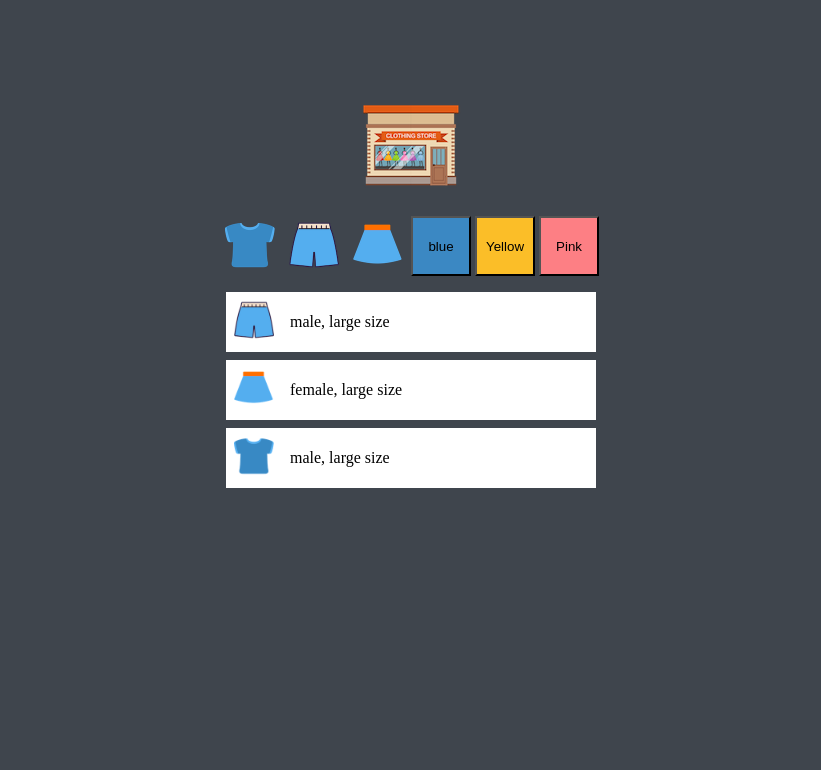
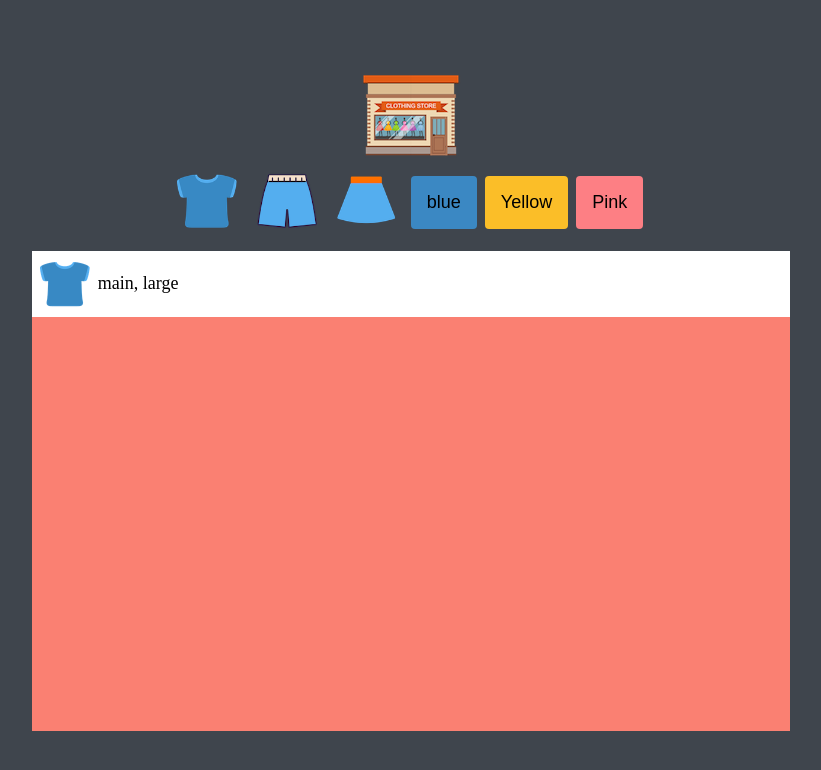
Before and after one commit to eyjs/mini-shopping-mall, a plain HTML site: page index.html in a window 1280 px wide. Shown: the whole page, without its empty margins (229-1050 px from the left). Drawn offline with Linux system fonts and the light colour scheme.

Commit message:
html,css 리팩토링

```diff
--- a/index.html
+++ b/index.html
@@ -8,32 +8,30 @@
     <script src="src/main.js" defer></script>
   </head>
   <body>
-    <header class="logo">
-      <img class="logo__img" src="/img/logo.png" alt="" />
-    </header>
-    <nav class="filter">
-      <button><img src="img/blue_t.png" alt="" /></button>
-      <button><img src="img/blue_p.png" alt="" /></button>
-      <button><img src="img/blue_s.png" alt="" /></button>
-      <button>blue</button>
-      <button>Yellow</button>
-      <button>Pink</button>
-    </nav>
-    <section class="item">
-      <ul class="list">
-        <li class="item-box">
-          <div class="image"><img src="img/blue_p.png" alt="" /></div>
-          <div class="name"><span>male, large size</span></div>
-        </li>
-        <li class="item-box">
-          <div class="image"><img src="img/blue_s.png" alt="" /></div>
-          <div class="name"><span>female, large size</span></div>
-        </li>
-        <li class="item-box">
-          <div class="image"><img src="img/blue_t.png" alt="" /></div>
-          <div class="name"><span>male, large size</span></div>
-        </li>
-      </ul>
-    </section>
+    <!-- logo -->
+    <img class="logo" src="/img/logo.png" alt="Logo" />
+    <!-- Buttons -->
+    <div class="buttons">
+      <button class="btn">
+        <img src="img/blue_t.png" alt="" class="imgBtn" />
+      </button>
+      <button class="btn">
+        <img src="img/blue_p.png" alt="" class="imgBtn" />
+      </button>
+      <button class="btn">
+        <img src="img/blue_s.png" alt="" class="imgBtn" />
+      </button>
+      <button class="btn colorBtn blue">blue</button>
+      <button class="btn colorBtn yellow">Yellow</button>
+      <button class="btn colorBtn pink">Pink</button>
+    </div>
+
+    <!-- Items -->
+    <ul class="items">
+      <li class="item">
+        <img src="img/blue_t.png" alt="tshirt" class="item__thumbnail" />
+        <span class="item__description">main, large</span>
+      </li>
+    </ul>
   </body>
 </html>
--- a/style.css
+++ b/style.css
@@ -7,8 +7,15 @@
   --color-pink: #fd7f84;
   --color-light-grey: #dfdfdf;
 
-  /* padding */
-  --padding-size: 16px;
+  /* size */
+  --base-space: 8px;
+  --size-button: 60px;
+  --size-border: 4px;
+  --size-thumbnail: 50px;
+  --font-size: 18px;
+
+  /* animation */
+  --size--annimation-duration: 300ms;
 }
 
 * {
@@ -16,76 +23,83 @@
 }
 
 body {
+  height: 100vh;
   background-color: var(--color-black);
-  margin: 0;
-  padding: 0;
-  position: relative;
-  top: 100px;
+  display: flex;
+  flex-direction: column;
+  justify-content: center;
+  align-items: center;
 }
 
 .logo {
-  display: flex;
-  justify-content: center;
-  margin-bottom: calc(var(--padding-size));
+  cursor: pointer;
+  transition: transform var(--size--annimation-duration) ease;
 }
 
-.filter {
+.buttons {
   display: flex;
-  justify-content: center;
+  align-items: center;
 }
 
-.filter button {
-  width: 60px;
-  height: 60px;
-  margin-right: calc(var(--padding-size) / 4);
+.btn {
+  background-color: transparent;
+  border: none;
+  outline: none;
+  cursor: pointer;
+  transition: transform var(--size--annimation-duration) ease;
+  margin-right: var(--base-space);
 }
 
-.filter button:nth-child(-n + 3) {
-  background: none;
-  border: none;
+.logo:hover,
+.btn:hover {
+  transform: scale(1.2);
 }
-.filter button:nth-child(4) {
+
+.imgBtn {
+  width: var(--size-button);
+  height: var(--size-button);
+}
+
+.colorBtn {
+  font-size: var(--font-size);
+  padding: calc(var(--base-space) * 2);
+  border-radius: var(--size-border);
+}
+
+.blue {
   background-color: var(--color-blue);
 }
-.filter button:nth-child(5) {
+
+.yellow {
   background-color: var(--color-yellow);
 }
-.filter button:nth-child(6) {
+.pink {
   background-color: var(--color-pink);
 }
 
-.filter button:hover {
-  transform: scale(1.2);
-}
-.filter img {
-  width: 50px;
-  height: 50px;
-  object-fit: cover;
+.items {
+  background-color: salmon;
+  width: 60%;
+  height: 60%;
+  list-style: none;
+  padding-left: 0px;
+  overflow-y: scroll;
 }
 
 .item {
+  background-color: var(--color-white);
   display: flex;
-  justify-content: center;
+  align-items: center;
+  padding: var(--base-space);
+  margin-bottom: var(--base-space);
 }
 
-.item .list {
-  display: flex;
-  justify-content: center;
-  flex-direction: column;
-  padding: 0;
+.item__thumbnail {
+  width: var(--size-thumbnail);
+  height: var(--size-thumbnail);
 }
 
-.item .list .item-box {
-  display: flex;
-  align-items: center;
-  background: var(--color-white);
-  margin-bottom: calc(var(--padding-size) / 2);
-  width: 370px;
-  padding: calc(var(--padding-size) / 2);
+.item__description {
+  margin-left: var(--base-space);
+  font-size: var(--font-size);
 }
-
-.item .list .item-box .image img {
-  margin-right: var(--padding-size);
-  width: 40px;
-  height: 40px;
-}
```
